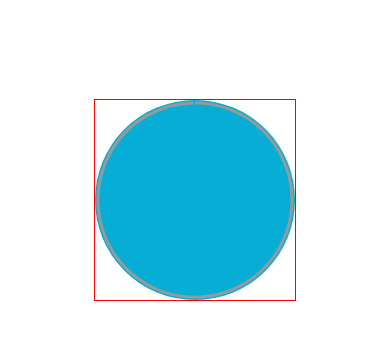
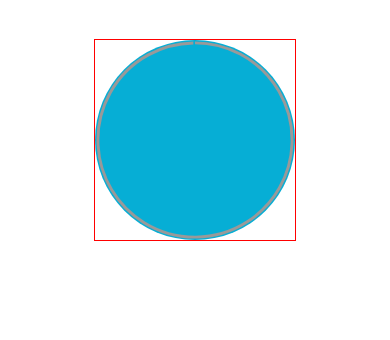
Before and after one commit to kasselTrankos/ats-components, a React Native app: screen / in a window 390 px wide. Shown: the top 340 px of the page. Built offline with nearby package versions, Linux system fonts and the light colour scheme.

Commit message:
wrapper into container wich center fine

```diff
--- a/App.js
+++ b/App.js
@@ -1,38 +1,23 @@
 import React from 'react';
-import { StyleSheet, Text, View } from 'react-native';
-import Water from './src/Water';
-import Slider from './src/Slider';
+import { StyleSheet, View } from 'react-native';
+import WaterManager from './src/WaterManager';
 
 
 export default function App() {
   return (
     <View style={styles.container}>
-      <View style={{
-        top: 0,
-        position: 'absolute',
-        width: 200,
-        height: 200,
-        // top: 0,
-        // left: 0,
-        // position: 'absolute',
-        justifyContent: 'space-around'
-      }}>
-      <Water top="0%" backgroundColor="#06AED5" />
-      </View>
-      <View style={{position: 'absolute', top: 0, height: 200, width: 200,}}>
-        <Slider strokeWidth={3} strokeColor="#999" width={200} />
-      </View>
+      <WaterManager />
     </View>
   );
 }
 
 const styles = StyleSheet.create({
   container: {
-    flex: 1,
+    width: '100%',
+    height: 200,
+    top: 40,
+    left: 0,
     position: 'relative',
-    top: 100,
-    backgroundColor: '#fff',
     alignItems: 'center',
-    justifyContent: 'center'
   },
 });
--- a/src/Slider.js
+++ b/src/Slider.js
@@ -35,11 +35,9 @@ const Slider = props => {
   } = props;
   const radius = (width) / 2;
   const start = {x: radius, y: radius};
-  const endCoord = {x: 50, y: 50};
   const viewBox =`${strokeWidth * -1} ${(strokeWidth / 2) * -1 } ${(strokeWidth * 2) + width} ${strokeWidth + width}`;
   const sd = describeArc(start.x, start.y, radius, 0, 359)
-  console.log(sd, width)
-  return <View style={{ width: '100%', height: '100%'}}>
+  return <View style={{ width: '100%', height: '100%',}}>
     <Svg height="100%" width="100%" viewBox={viewBox}>
       <Path
         d={sd}
--- a/src/Water.js
+++ b/src/Water.js
@@ -10,7 +10,7 @@ const Water = props => {
 
   } = props;
   return (
-    <View style={{ aspectRatio: 1}}>
+    <View style={{ aspectRatio: 1, }}>
       <Svg height="100%" width="100%" viewBox="0 0 100 100" style={{outline: '1px solid red'}}>
       <Defs>
         <Mask
--- /dev/null
+++ b/src/WaterManager.js
@@ -0,0 +1,40 @@
+import React from 'react';
+import { StyleSheet, View } from 'react-native';
+import Water from './Water';
+import Slider from './Slider';
+
+
+const WaterManager  = props => {
+  const {
+    radius = 200,
+    volumen = 100,
+    strokeWidth = 3,
+  } = props;
+  const width = radius;
+  const height = radius;
+  const top = `${100 - volumen}%`;
+  return <View style={{position: 'relative', flex: 1, alignItems: 'center',justifyContent: 'center', width: '100%', height: '100%'}}>
+    <View style={{ ...StyleSheet.flatten(styles.traker), width, height}}>
+      <View style={{
+          top: 0,
+          left: 0,
+          position: 'absolute',
+          width,
+          height,
+        }}>
+        <Water top={top} backgroundColor="#06AED5" />
+        </View>
+        <View style={{position: 'absolute', top: 0, left: 0, height, width,}}>
+          <Slider strokeWidth={strokeWidth} strokeColor="#999" width={radius} />
+        </View>
+    </View>
+
+  </View>
+};
+const styles = StyleSheet.create({
+  container: {
+  },
+});
+
+
+export default WaterManager;
```
